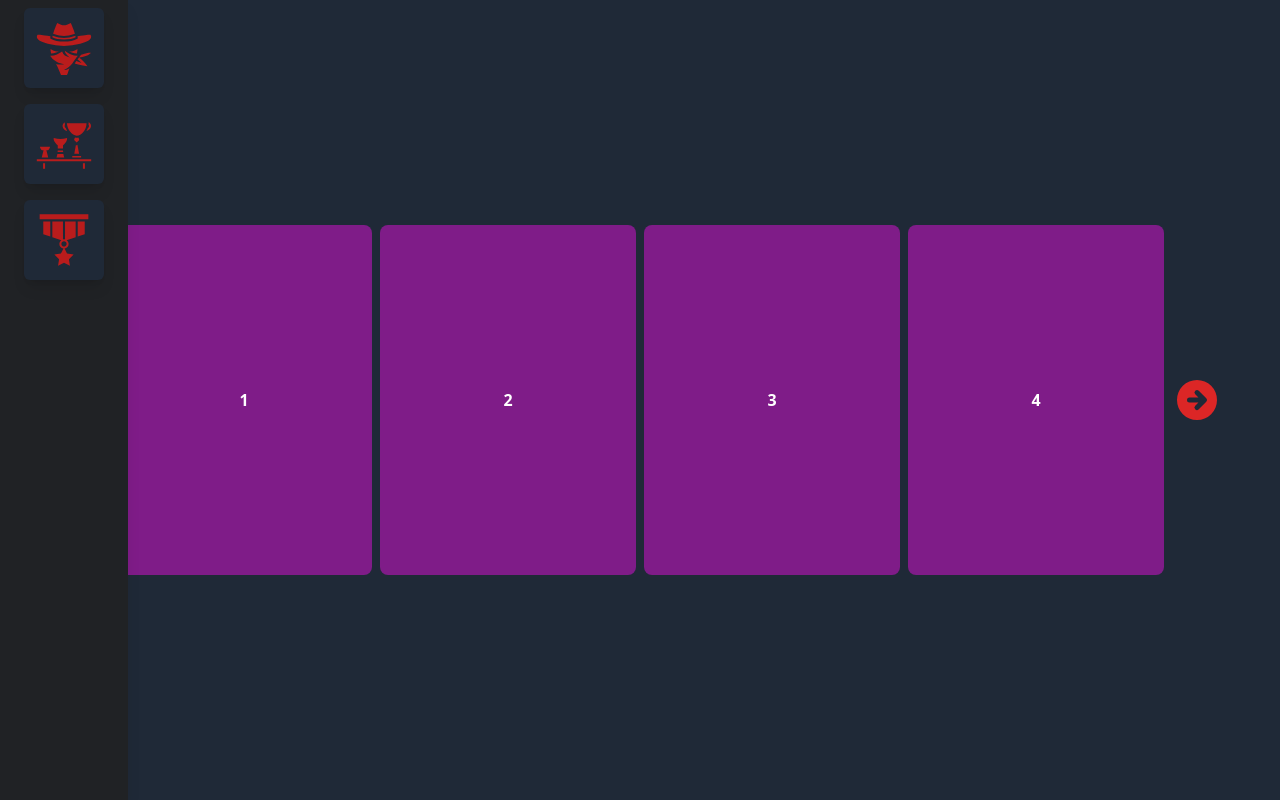
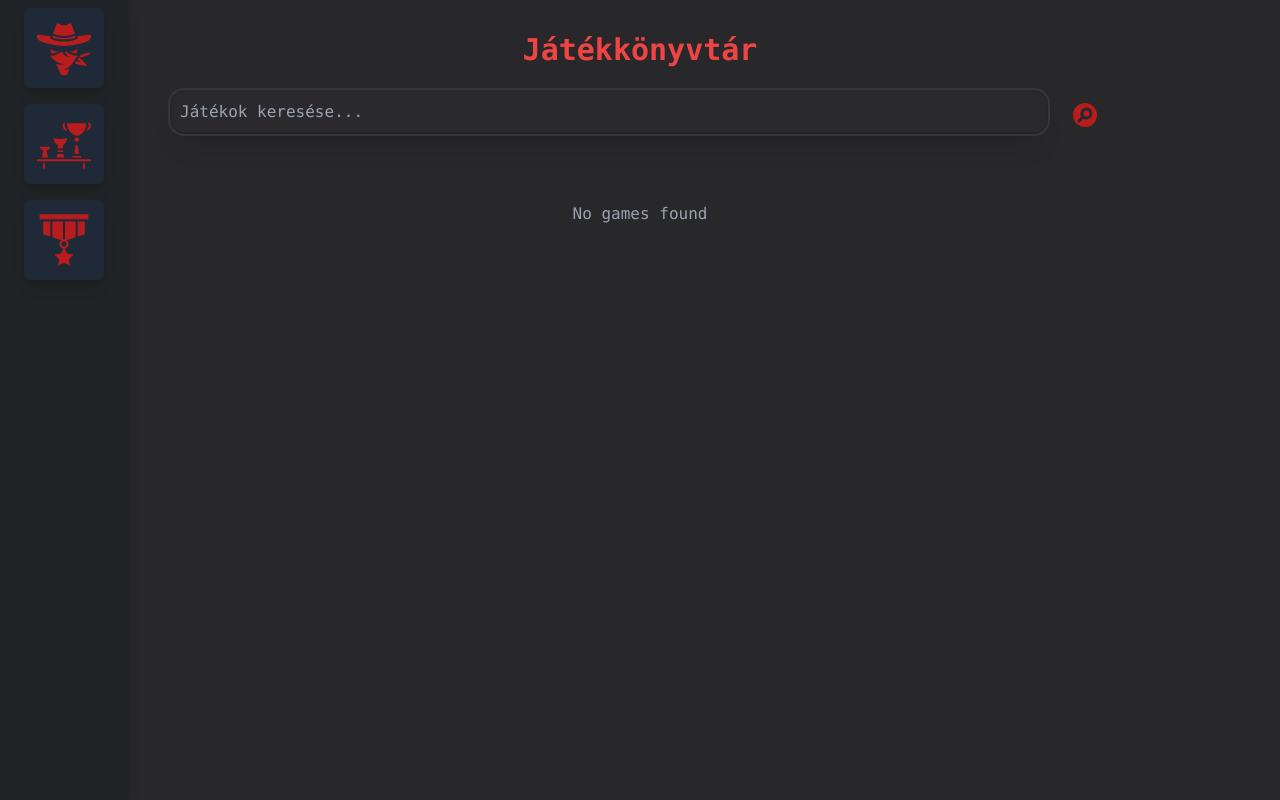
Before and after one commit to ttanko96/game-collector, a React (Vite) app in the folder client/: page / in a window 1280 px wide. Built offline with nearby package versions, Linux system fonts and the light colour scheme.

Commit message:
IGDB integration, GameSearch funcionality + design, SideBar menu funcionality

```diff
--- a/client/package.json
+++ b/client/package.json
@@ -10,6 +10,9 @@
     "preview": "vite preview"
   },
   "dependencies": {
+    "axios": "^1.8.4",
+    "cors": "^2.8.5",
+    "express": "^5.1.0",
     "react": "^19.0.0",
     "react-dom": "^19.0.0",
     "react-icons": "^5.5.0"
--- a/client/src/App.jsx
+++ b/client/src/App.jsx
@@ -1,15 +1,48 @@
 import './App.css'
+import { useState, useEffect  } from 'react';
 import GameTracker from './components/GameTracker';
+import GameSearch from './components/GameSearch';
 import SideBar from './components/SideBar';
 
 function App() {
+  const [myGames, setMyGames] = useState(() => {
+    const savedGames = localStorage.getItem('myGames');
+    return savedGames ? JSON.parse(savedGames) : [];
+  });
+  const [currentPage, setCurrentPage] = useState('search');
+
+  const renderPage = () => {
+    switch (currentPage) {
+      case 'search':
+        return <GameSearch onAddGame={addGame}/>;
+      case 'tracker':
+        return <GameTracker items={myGames} onResetGames={handleResetGames}/>;
+      default:
+        return <GameSearch onAddGame={addGame}/>;
+    }
+  }
+
+  const handleResetGames = (newList) => {
+    setMyGames(newList);
+    localStorage.setItem('myGames', JSON.stringify(newList));
+  };
+
+  useEffect(() => {
+    localStorage.setItem('myGames', JSON.stringify(myGames));
+  }, [myGames]);
+
+  const addGame = (updatedGames) => {
+    setMyGames(updatedGames);
+  };
 
   return (
-    <div className='flex'>
-      <GameTracker/>
-      <SideBar/>
+    <div>
+      <SideBar onNavigate={setCurrentPage} currentPage={currentPage} />
+      <div>
+        {renderPage()}
+      </div>
     </div>
-  )
-}
+  );
+};
 
 export default App;
--- /dev/null
+++ b/client/src/components/GameSearch.jsx
@@ -0,0 +1,183 @@
+import { useEffect, useState } from 'react';
+import { HiSearchCircle } from "react-icons/hi";
+import { FaHourglassHalf  } from "react-icons/fa";
+
+const GameSearch = ({ onAddGame }) => {
+  const [games, setGames] = useState([]);
+  const [searchTerm, setSearchTerm] = useState('');
+  const [loading, setIsLoading] = useState(false);
+  const [error, setError] = useState(null);
+  const [myGames, setMyGames] = useState(() => {
+    try {
+      const savedGames = localStorage.getItem('myGames');
+      return savedGames ? JSON.parse(savedGames) : [];
+    } catch (error) {
+      console.error('Hiba a localStorage betöltésekor:', error);
+      return [];
+    }
+  });
+
+  useEffect(() => {
+    onAddGame(myGames);
+  }, [myGames]);
+
+  const handleSearch = async () => {
+    if (searchTerm.length < 1) {
+      setError('Legalább 1 karakter szükséges');
+      return;
+    };
+
+    setIsLoading(true);
+    setError(null);
+
+    try {
+      const response = await fetch(`/api/games?search=${encodeURIComponent(searchTerm)}`);
+
+      console.log('Válasz státusz:', response.status);
+      if (!response.ok) {
+        throw new Error('Hiba a keresés során');
+      }
+
+      const data = await response.json();
+
+      const processedGames = data.map(game => ({
+        id: game.id,
+        name: game.name,
+        releaseDate: game.release,
+        image: game.cover,
+        rating: game.rating,
+        platforms: game.platforms?.join(', ') || 'N/A',
+        metacritic: game.metacritic,
+        description: game.description
+      }));
+
+      setGames(processedGames);
+
+    } catch (err) {
+      console.error('Hiba a keresés során:', err);
+      setError(err.message);
+      setGames([]);
+    } finally {
+      setIsLoading(false);
+    }
+  };
+
+  const followGame = (game) => {
+    const isGameSaved = myGames.some(savedGame => savedGame.id === game.id);
+    let updatedGames;
+
+    if (isGameSaved) {
+      updatedGames = myGames.filter(savedGame => savedGame.id !== game.id);
+    } else {
+      updatedGames = [...myGames, game];
+    }
+
+    setMyGames(updatedGames);
+    localStorage.setItem('myGames', JSON.stringify(updatedGames));
+    onAddGame(updatedGames);
+  }
+
+  const SearchIcon = ({ icon }) =>
+    <div>
+        {icon}
+    </div>
+
+  return (
+    <div className='bg-matte-black min-h-screen flex flex-col font-mono'>
+      <div className='search-bar container mx-auto p-4 flex-shrink-0'>
+          <h1 className='text-3xl font-bold text-red-500 mb-6 text-center'>Játékkönyvtár</h1>
+            <div className='flex justify-center'>
+            <form className='search-bar-form flex gap-4 mb-8' onSubmit={(e) => {
+              e.preventDefault();
+              handleSearch();
+            }}>
+              <input
+                type="text"
+                value={searchTerm}
+                className="search-bar-input"
+                onChange={(e) => setSearchTerm(e.target.value)}
+                placeholder="Játékok keresése..."
+              />
+              <button
+                type="submit"
+                disabled={loading}
+                className="px-2 py-2 text-red-700 hover:text-orange-600 transition-colors disabled:text-red-700 disabled:cursor-not-allowed"
+              >
+                {loading ? <SearchIcon icon={<FaHourglassHalf size='30'/>} /> : <SearchIcon icon={<HiSearchCircle size='30'/>} />
+                }
+              </button>
+            </form>
+            </div>
+        {error && <p className="text-red-500 mb-6 flex justify-center">{error}</p>}
+      </div>
+
+      <div className="games-list container mx-auto p-4 flex-1" style={{
+        overflowY: games.length > 0 ? 'auto' : 'visible',
+        maxHeight: games.length > 0 ? 'calc(100vh - 200px)' : 'none',
+        scrollbarWidth: 'thin',
+        scrollbarColor: '#4a5568 #2d3748'
+      }}>
+        <style>
+          {`
+            .games-list::-webkit-scrollbar {
+              width: 8px;
+            }
+            .games-list::-webkit-scrollbar-track {
+              background: #2d3748;
+              border-radius: 4px;
+            }
+            .games-list::-webkit-scrollbar-thumb {
+              background: #4a5568;
+              border-radius: 4px;
+            }
+            .games-list::-webkit-scrollbar-thumb:hover {
+              background: #718096;
+            }
+          `}
+        </style>
+        {games.length > 0 ? (
+          games.map((game, index) => (
+            <div key={game.id}>
+              <div className="bg-gray-800 p-4 rounded-lg shadow-lg">
+                <div className="flex gap-4">
+                  {game.image && (
+                    <img
+                      src={game.image}
+                      alt={game.name}
+                      className="w-24 h-32 rounded-lg object-cover"
+                    />
+                  )}
+                  <div className="flex-1">
+                    <h2 className="text-xl font-bold text-white mb-2">{game.name}</h2>
+                    <button
+                      onClick={() => followGame(game)}
+                      className="px-3 py-1 bg-green-600 text-white rounded-lg hover:bg-green-700 transition-colors mb-2 text-sm"
+                    >
+                      {myGames.some(savedGame => savedGame.id === game.id) ? 'Unfollow' : 'Follow'}
+                    </button>
+                    <div className="text-gray-300 text-sm space-y-1">
+                      <p><strong>Release:</strong> {game.releaseDate}</p>
+                      <p><strong>Rating:</strong> {game.rating}</p>
+                      <p><strong>Platforms:</strong> {game.platforms}</p>
+                      <p><strong>Metacritic:</strong> {game.metacritic}</p>
+                      <p className="multi-line-truncate" title={game.description}>
+                        <strong>Description:</strong> {game.description}
+                      </p>
+                    </div>
+                  </div>
+                </div>
+              </div>
+              {index < games.length - 1 && (
+                <div className="border-b border-gray-600 my-4"></div>
+              )}
+            </div>
+          ))
+        ) : (
+          <p className="text-gray-400 text-center col-span-full">No games found</p>
+        )}
+      </div>
+    </div>
+  );
+}
+
+export default GameSearch;
--- a/client/src/components/GameTracker.jsx
+++ b/client/src/components/GameTracker.jsx
@@ -1,28 +1,17 @@
 import { HiArrowCircleLeft, HiArrowCircleRight } from "react-icons/hi";
 import { useEffect, useRef, useState } from 'react';
 
-const GameTracker = () => {
-    const [myGames, setMyGames] = useState([]);
-    const items = Array.from({ length: 20 }, (_, i) => i + 1);
-    //const items = Array.from(myGames);
+const GameTracker = ({ items, onResetGames }) => {
     const [startIndex, setStartIndex] = useState(0);
-    const [searchTerm, setSearchTerm] = useState('');
-    const [results, setResults] = useState([]);
-    const [isLoading, setIsLoading] = useState(false);
     const carouselRef = useRef(null);
     const prevBtnRef = useRef(null);
     const nextBtnRef = useRef(null);
 
-    useEffect(() => {
-        const savedGames = localStorage.getItem('myGames');
-        if (savedGames) {
-            setMyGames(JSON.parse(savedGames));
+    const handleReset = () => {
+        if(window.confirm('Are you sue?')) {
+            onResetGames([]);
         }
-    }, []);
-
-    useEffect(() => {
-        localStorage.setItem('myGames', JSON.stringify(myGames));
-    }, [myGames]);
+    }
 
     useEffect(() => {
         const updatePosition = () => {
@@ -62,7 +51,13 @@ const GameTracker = () => {
     };
 
     return (
-        <div className='flex items-center justify-center w-screen h-screen bg-gray-800'>
+        <div className='flex items-center justify-center w-screen h-screen bg-matte-black'>
+            <button
+          onClick={handleReset}
+          className="mb-4 px-4 py-2 bg-red-600 text-white rounded hover:bg-red-700 hidden"
+        >
+          Reset Game List
+        </button>
             <div className="flex items-center">
                 <button
                     ref={prevBtnRef}
@@ -77,9 +72,13 @@ const GameTracker = () => {
                         ref={carouselRef}
                         className="carousel-track flex"
                     >
-                        {items.map((item) => (
-                            <div key={item} className="carousel-item">
-                                {item}
+                        {items.map((game) => (
+                            <div key={game} className="carousel-item">
+                                <img
+                                    className="carousel-item"
+                                    src={game.image}
+                                    alt={game.name}
+                                />
                             </div>
                         ))}
                     </div>
--- a/client/src/components/SideBar.jsx
+++ b/client/src/components/SideBar.jsx
@@ -1,20 +1,30 @@
 import { GiBandit, GiTrophiesShelf, GiStarMedal } from "react-icons/gi";
 
-const SideBar = () => {
+const SideBar = ({ onNavigate }) => {
     return (
-        <div className="fixed top-0 left-0 h-screen w-32 m-0 flex flex-col bg-custom-gray text-white shadow-lg
+        <div className="fixed top-0 left-0 h-screen w-32 m-0 flex flex-col bg-custom-gray text-white shadow-lg drop-shadow-md
         ">
-            <SideBarIcon icon={<GiBandit size="58" />} text={"Játékkönyvtár"}/>
-            <SideBarIcon icon={<GiTrophiesShelf size="58" />} text={"Trófeák"}/>
-            <SideBarIcon icon={<GiStarMedal size="58" />} text={"Toplista"}/>
+            <SideBarIcon
+                icon={<GiBandit size="58" />}
+                text={"Játékkönyvtár"}
+                onClick={() => onNavigate('search')}
+            />
+            <SideBarIcon
+                icon={<GiTrophiesShelf size="58" />}
+                text={"Saját lista"}
+                onClick={() => onNavigate('tracker')}
+            />
+            <SideBarIcon
+                icon={<GiStarMedal size="58" />}
+                text={"Toplista"}
+            />
          </div>
     )
 };
 
-const SideBarIcon = ({ icon, text }) =>
-    <div className="sidebar-icon group">
+const SideBarIcon = ({ icon, text, onClick }) =>
+    <div className="sidebar-icon group " onClick={onClick}>
         {icon}
-
         <span className="sidebar-tooltip group-hover:scale-100">
             {text}
         </span>
--- a/client/src/index.css
+++ b/client/src/index.css
@@ -4,7 +4,7 @@
 
 @layer components {
         .sidebar-icon {
-            @apply relative flex items-center justify-center h-20 w-20 mt-2 mb-2 mx-auto shadow-lg bg-gray-800 text-red-700 hover:bg-gray-600 hover:text-orange-600 rounded-md hover:rounded-bl-3xl transition-all duration-300 ease-linear;
+            @apply relative flex items-center justify-center h-20 w-20 mt-2 mb-2 mx-auto shadow-lg bg-gray-800 text-red-700 hover:bg-gray-600 hover:text-orange-600 rounded-md hover:rounded-bl-3xl transition-all duration-300 ease-linear cursor-pointer;
         }
 
         .sidebar-tooltip {
@@ -15,11 +15,27 @@
             @apply w-64 h-[350px] flex justify-center items-center bg-[#7f1c88] text-white font-bold rounded-[8px] shrink-0 transition-transform duration-300 ease-in-out;
         }
 
+        .carousel-item img {
+            @apply w-full h-full object-fill;
+        }
+
         .carousel-track {
             @apply flex gap-2 transition-transform duration-[800ms] ease-[cubic-bezier(0.25,1,0.5,1)];
         }
 
         .carousel-container {
-            @apply overflow-hidden max-w-[1048px];
+            @apply overflow-hidden max-w-[1048px] drop-shadow-md;
+        }
+
+        .search-bar {
+            @apply justify-center w-screen mt-4 text-white ml-32;
+        }
+
+        .search-bar-form {
+            @apply w-3/4 flex items-start gap-2;
+        }
+
+        .search-bar-input {
+            @apply flex-1 p-2 rounded-xl bg-transparent text-gray-400 backdrop-brightness-105 shadow-xl outline-custom-onyx-black outline-none;
         }
 }
--- a/client/tailwind.config.js
+++ b/client/tailwind.config.js
@@ -6,7 +6,11 @@ export default {
   theme: {
     extend: {
       colors: {
-        'custom-gray': '#202225'
+        'custom-gray': '#202225',
+        'custom-onyx-black' : '#353935',
+        'custom-dark-purple' : '#301934',
+        'licorice' : '#1B1212',
+        'matte-black' : '#28282B'
       },
     },
   },
--- a/client/vite.config.js
+++ b/client/vite.config.js
@@ -1,10 +1,14 @@
 import { defineConfig } from 'vite'
 import react from '@vitejs/plugin-react-swc'
 
-// https://vite.dev/config/
 export default defineConfig({
   plugins: [react()],
   css: {
     postcss: './'
+  },
+  server: {
+    proxy: {
+       '/api': 'http://localhost:3001'
+    }
   }
 })
```
Also changed, not shown: package.json (+7 -0 lines), 2 other files (tests, documents, lock files or other folders).
